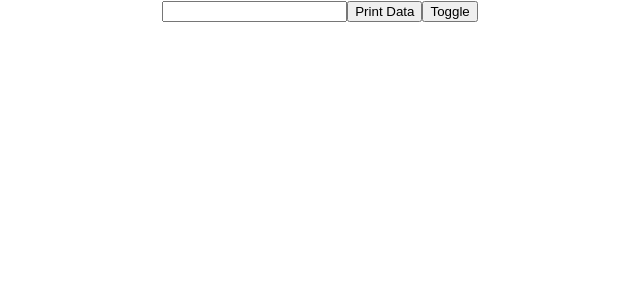
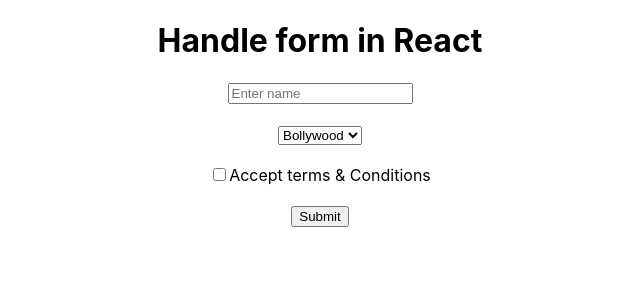
Before and after one commit to codeAlok/React_js_prct, a React (Create React App) app: page / in a window 1280 px wide. Shown: the top 300 px of the page, without its empty margins (320-960 px from the left). Built offline with nearby package versions, Linux system fonts and the light colour scheme.

Commit message:
Handle form basic

```diff
--- a/src/App.js
+++ b/src/App.js
@@ -114,30 +114,63 @@ import Student from './Student'  // for props
 // }
 
 
-// *** Input box ***
+// // *** Input box ***
+// function App() {
+//   const [data, setData] = useState(null);  //state
+//   const [print, setPrint] = useState(false);
+
+//   function getData(val) {
+//     console.warn(val.target.value);
+//     setData(val.target.value);
+//     setPrint(false); //hide when write in input
+//   }
+
+//   return(
+//     <div className="App">
+//       {/* <h1>{data}</h1> */}
+//       {
+//         print? <h1>{data}</h1> : null
+//       }
+//       <input type="text" onChange={getData}/>
+//       <button onClick={()=> setPrint(true)}>Print Data</button>
+
+//       {/* to toggle between hide/show  use (!argument) */}
+//       <button onClick={()=> setPrint(!print)}>Toggle</button>
+//     </div>
+//   )
+// }
+
+
+// *** Handle Form ***
 function App() {
-  const [data, setData] = useState(null);  //state
-  const [print, setPrint] = useState(false);
+  const [name, setName] = useState('');
+  const [tnc, setTnc] = useState(false);
+  const [interest, setInterest] = useState('');
 
-  function getData(val) {
-    console.warn(val.target.value);
-    setData(val.target.value);
-    setPrint(false); //hide when write in input
+  // To stop submitting form
+  function getFormData(e) {
+    console.warn(name, tnc, interest);
+    e.preventDefault();
   }
 
-  return(
-    <div className="App">
-      {/* <h1>{data}</h1> */}
-      {
-        print? <h1>{data}</h1> : null
-      }
-      <input type="text" onChange={getData}/>
-      <button onClick={()=> setPrint(true)}>Print Data</button>
+  return (
+    <div className='App'>
+      <h1>Handle form in React</h1>
 
-      {/* to toggle between hide/show  use (!argument) */}
-      <button onClick={()=> setPrint(!print)}>Toggle</button>
+      <form onSubmit={getFormData}>
+        <input type="data" placeholder='Enter name' onChange={(e)=> setName(e.target.value)}/> <br /> <br />
+        <select onChange={(e)=> setInterest(e.target.value)}>
+          <option>Bollywood</option>
+          <option>Hollywood</option>
+          <option>Tollywood</option>
+        </select>
+        <br /><br />
+
+        <input type='checkbox' onChange={(e)=> setTnc(e.target.checked)} /><span>Accept terms & Conditions</span>
+        <br /><br />
+        <button type='submit'>Submit</button>
+      </form>
     </div>
   )
 }
-
 export default App;
```
